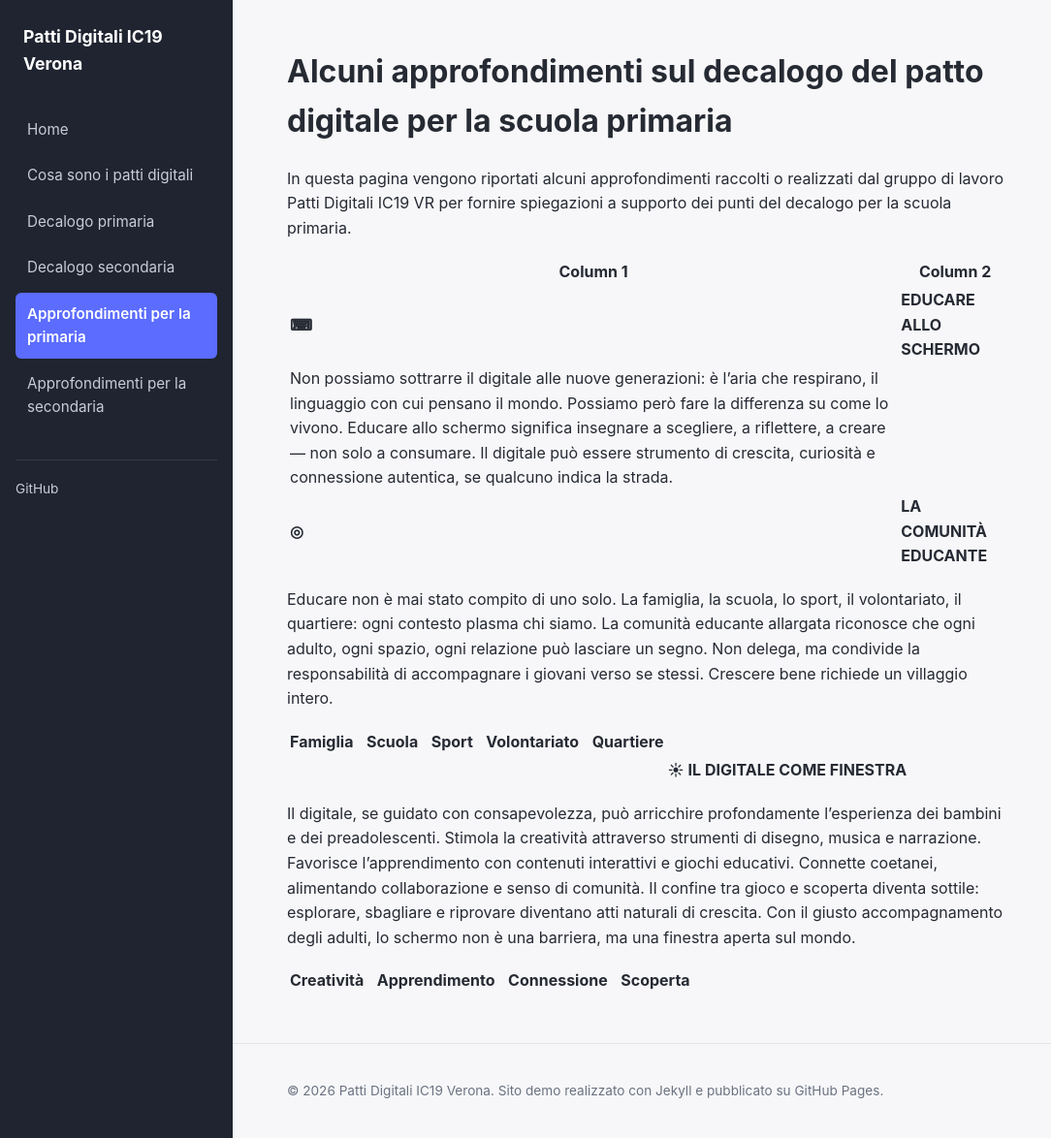
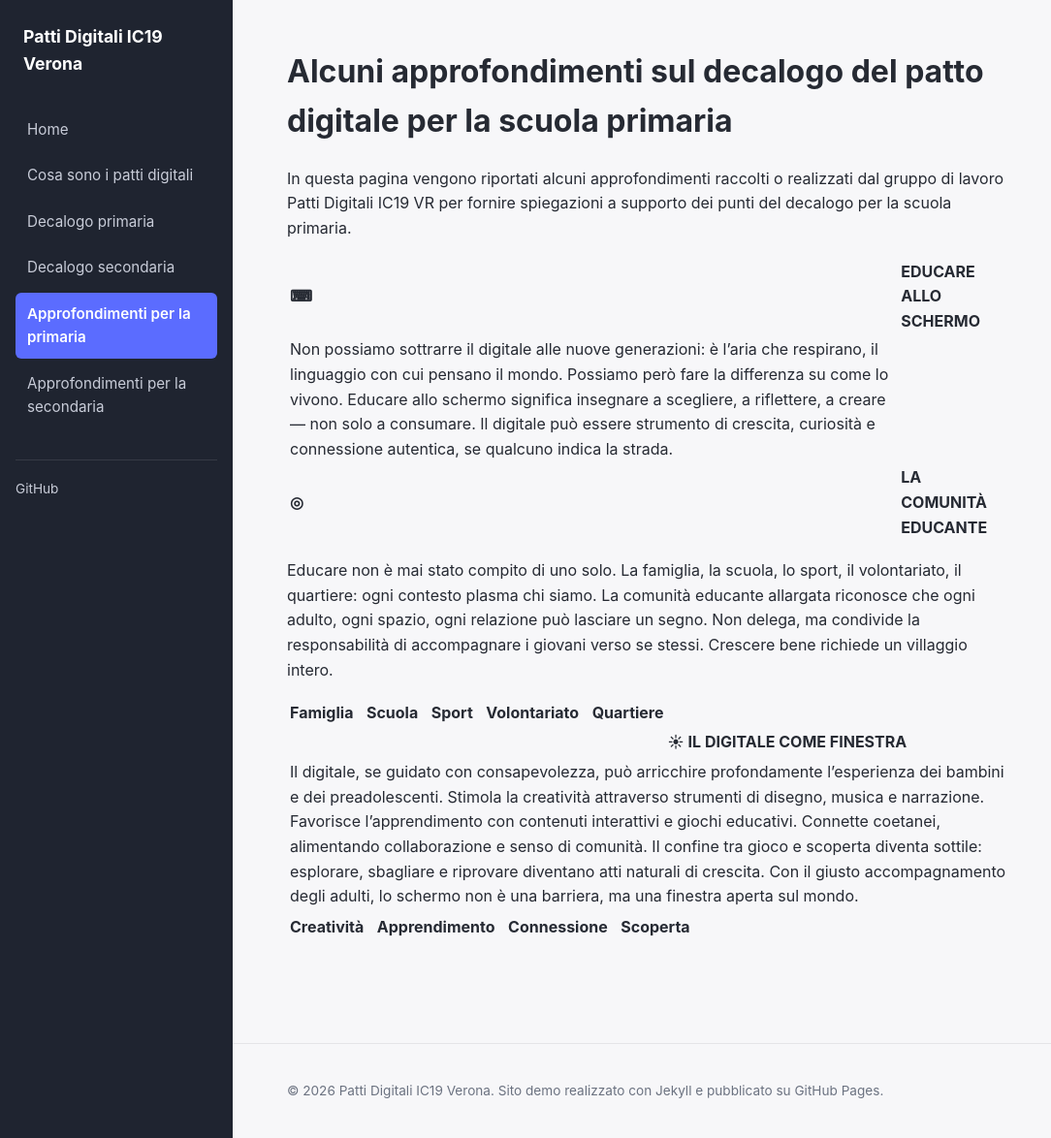
Before and after one commit to albvalente/prova, a Jekyll site: the page built from patto-digitale-primaria-approfondimenti.md, in a window 1280 px wide and 1174 px high. Shown: the whole window at 97% size, without its empty margins (0-1084 px from the left). Built offline with Jekyll 4.4.1, drawn with Linux system fonts in a browser that asks for light colours.

Commit message:
Update patto-digitale-primaria-approfondimenti.md

```diff
--- a/patto-digitale-primaria-approfondimenti.md
+++ b/patto-digitale-primaria-approfondimenti.md
@@ -3,11 +3,12 @@ layout: default
 title: Schede di approfondimento sul patto digitale per la scuola primaria
 permalink: /patto-digitale-primaria-approfondimenti/
 ---
+
 # Alcuni approfondimenti sul decalogo del patto digitale per la scuola primaria
 
 In questa pagina vengono riportati alcuni approfondimenti raccolti o realizzati dal gruppo di lavoro Patti Digitali IC19 VR per fornire spiegazioni a supporto dei punti del decalogo per la scuola primaria.
 
-| Column 1 | Column 2 |
+
 | --- | --- |
 | **⌨** | **EDUCARE ALLO SCHERMO**
 Non possiamo sottrarre il digitale alle nuove generazioni: è l'aria che respirano, il linguaggio con cui pensano il mondo. Possiamo però fare la differenza su come lo vivono. Educare allo schermo significa insegnare a scegliere, a riflettere, a creare — non solo a consumare. Il digitale può essere strumento di crescita, curiosità e connessione autentica, se qualcuno indica la strada. |
@@ -18,6 +19,6 @@ Educare non è mai stato compito di uno solo. La famiglia, la scuola, lo sport,
 **Famiglia**   **Scuola**   **Sport**   **Volontariato**   **Quartiere** |
 | **☀** | **IL DIGITALE COME FINESTRA**
 
-Il digitale, se guidato con consapevolezza, può arricchire profondamente l'esperienza dei bambini e dei preadolescenti. Stimola la creatività attraverso strumenti di disegno, musica e narrazione. Favorisce l'apprendimento con contenuti interattivi e giochi educativi. Connette coetanei, alimentando collaborazione e senso di comunità. Il confine tra gioco e scoperta diventa sottile: esplorare, sbagliare e riprovare diventano atti naturali di crescita. Con il giusto accompagnamento degli adulti, lo schermo non è una barriera, ma una finestra aperta sul mondo.
+Il digitale, se guidato con consapevolezza, può arricchire profondamente l'esperienza dei bambini e dei preadolescenti. Stimola la creatività attraverso strumenti di disegno, musica e narrazione. Favorisce l'apprendimento con contenuti interattivi e giochi educativi. Connette coetanei, alimentando collaborazione e senso di comunità. Il confine tra gioco e scoperta diventa sottile: esplorare, sbagliare e riprovare diventano atti naturali di crescita. Con il giusto accompagnamento degli adulti, lo schermo non è una barriera, ma una finestra aperta sul mondo. |
 
 **Creatività**   **Apprendimento**   **Connessione**   **Scoperta** |
```
